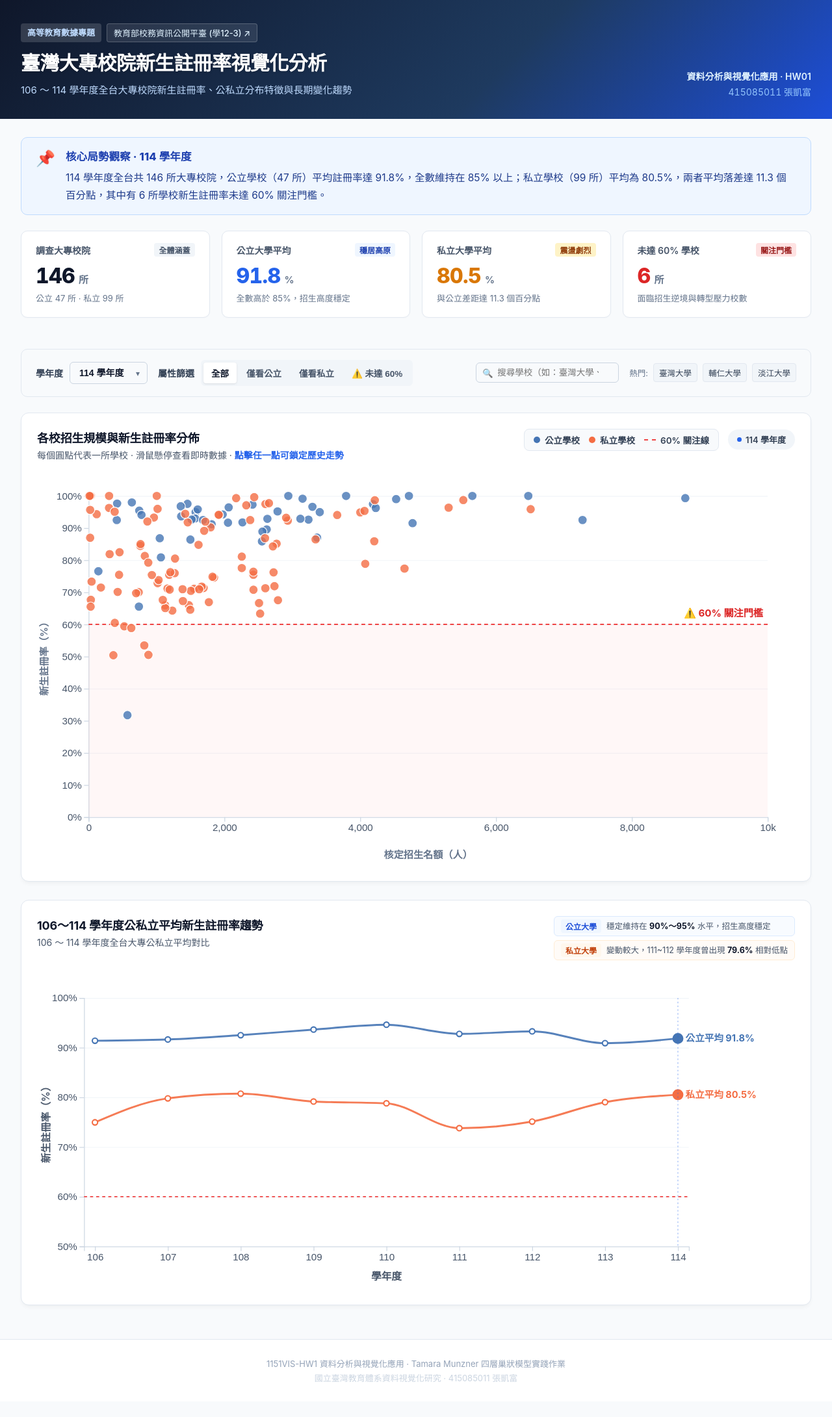
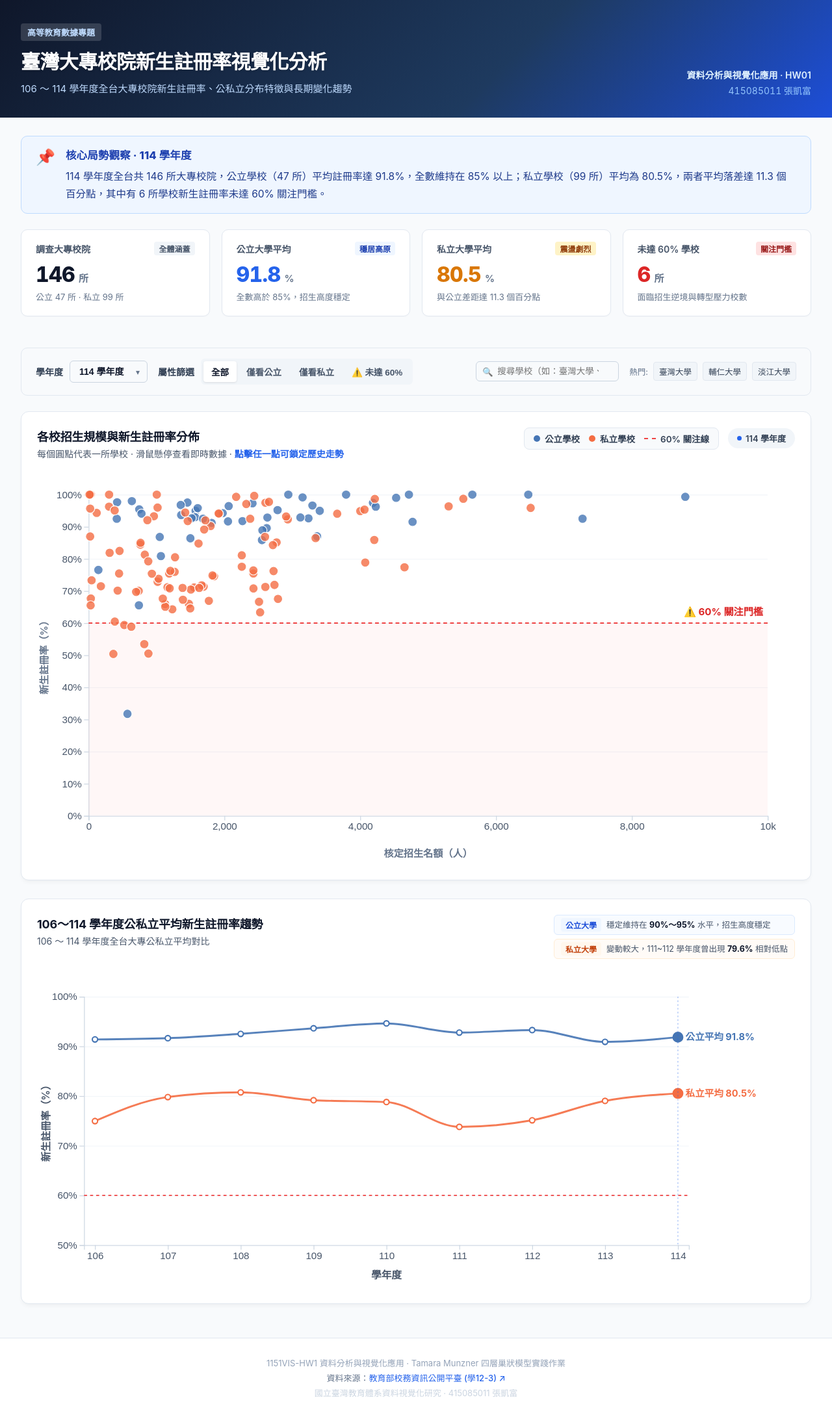
Before and after one commit to powerkaifu/1151VIS-HW1-415085011-CHANG-KAI-FU, a Vue app: page / in a window 1280 px wide. Shown: the whole page at 65% size. Before the commit the page ends 2157 px from the top, so only its background shows below. Built offline with nearby package versions, Linux system fonts and the light colour scheme.

Commit message:
refactor(ui): 將教育部校務資訊公開平臺外部連結移至頁尾 Footer

```diff
--- a/src/App.vue
+++ b/src/App.vue
@@ -142,15 +142,6 @@ function clearSelectedSchool() {
 				<div class="header-main">
 					<div class="badge-row">
 						<span class="category-badge">高等教育數據專題</span>
-						<a
-							href="https://udb.moe.edu.tw/"
-							target="_blank"
-							rel="noopener noreferrer"
-							class="source-badge"
-							title="前往教育部大專校院校務資訊公開平臺"
-						>
-							教育部校務資訊公開平臺 (學12-3) ↗
-						</a>
 					</div>
 					<h1 class="page-title">臺灣大專校院新生註冊率視覺化分析</h1>
 					<p class="page-subtitle">106 ～ 114 學年度全台大專校院新生註冊率、公私立分布特徵與長期變化趨勢</p>
@@ -333,6 +324,16 @@ function clearSelectedSchool() {
 		<footer class="app-footer">
 			<div class="footer-inner">
 				<p>1151VIS-HW1 資料分析與視覺化應用 · Tamara Munzner 四層巢狀模型實踐作業</p>
+				<p class="footer-source">
+					資料來源：<a
+						href="https://udb.moe.edu.tw/"
+						target="_blank"
+						rel="noopener noreferrer"
+						class="footer-link"
+						title="前往教育部大專校院校務資訊公開平臺"
+						>教育部校務資訊公開平臺 (學12-3) ↗</a
+					>
+				</p>
 				<p class="footer-sub">國立臺灣教育體系資料視覺化研究 · 415085011 張凱富</p>
 			</div>
 		</footer>
@@ -400,30 +401,6 @@ body {
 	font-weight: 700;
 	padding: 4px 10px;
 	border-radius: 4px;
-}
-
-.source-badge {
-	display: inline-flex;
-	align-items: center;
-	gap: 3px;
-	background: rgba(255, 255, 255, 0.1);
-	color: #e0f2fe;
-	font-size: 13px;
-	font-weight: 500;
-	padding: 4px 10px;
-	border-radius: 4px;
-	text-decoration: none;
-	border: 1px solid rgba(255, 255, 255, 0.2);
-	transition: all 0.15s ease;
-	cursor: pointer;
-}
-
-.source-badge:hover {
-	background: rgba(255, 255, 255, 0.2);
-	color: #ffffff;
-	border-color: rgba(255, 255, 255, 0.35);
-	text-decoration: none;
-	transform: translateY(-1px);
 }
 
 .page-title {
@@ -850,7 +827,23 @@ body {
 }
 
 .footer-inner p {
-	margin: 3px 0;
+	margin: 4px 0;
+}
+
+.footer-source {
+	color: #64748b;
+}
+
+.footer-link {
+	color: #2563eb;
+	text-decoration: none;
+	font-weight: 500;
+	transition: color 0.15s ease;
+}
+
+.footer-link:hover {
+	color: #1d4ed8;
+	text-decoration: underline;
 }
 
 .footer-sub {
```
